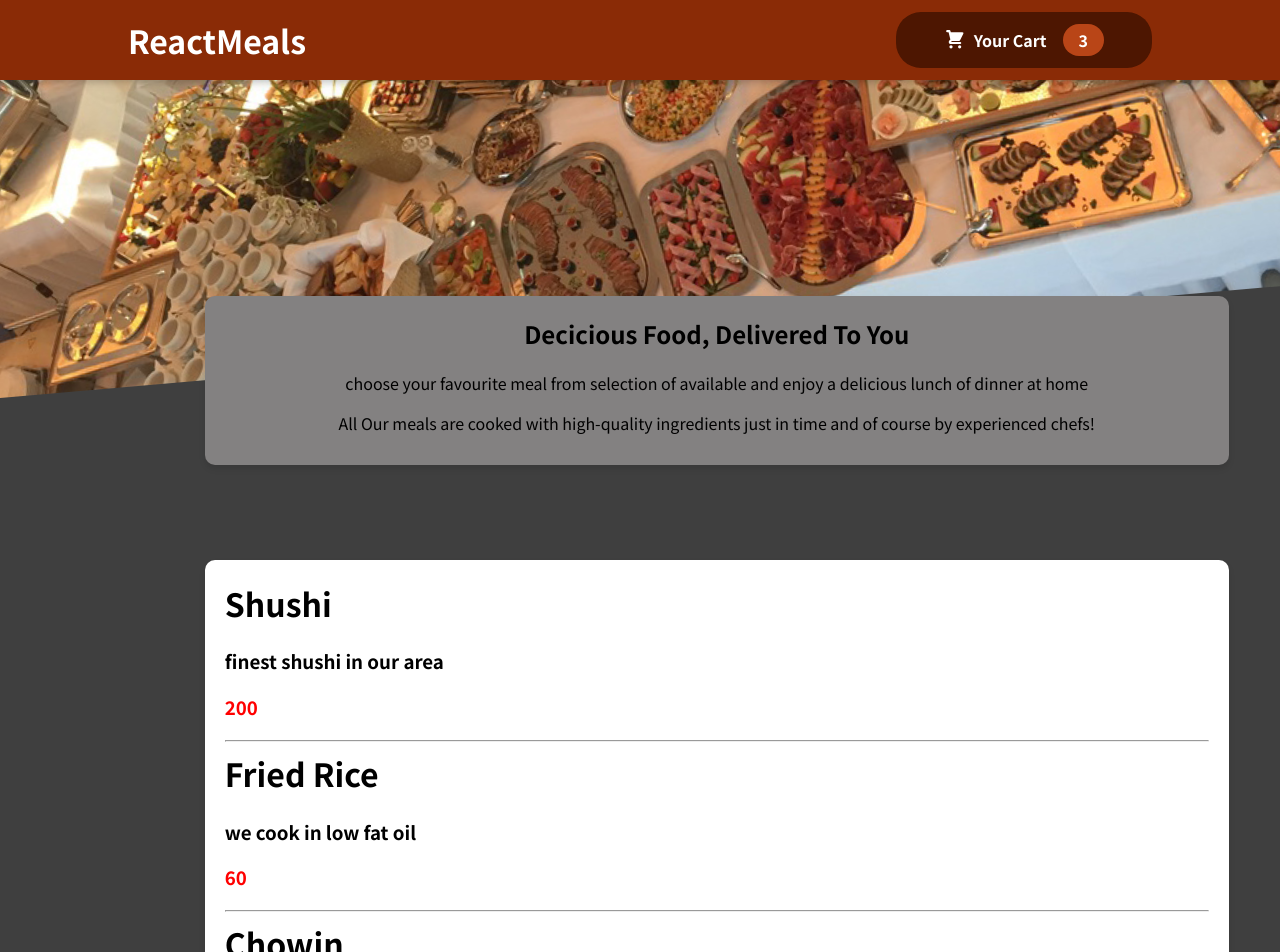
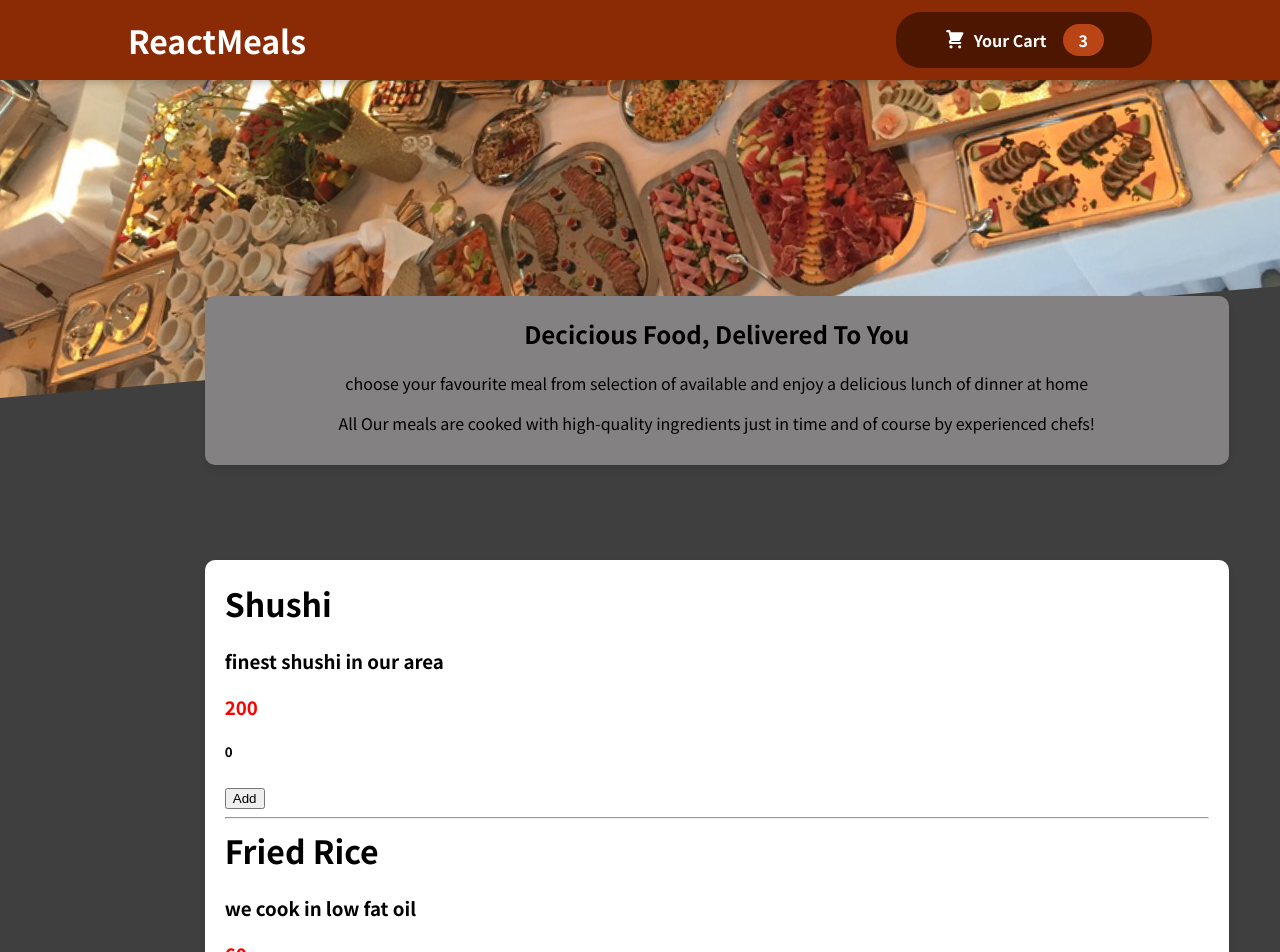
Before and after one commit to Shakyaalok/React_Resturant, a React (Create React App) app: page / in a window 1280 px wide. Shown: the top 952 px of the page. Built offline with nearby package versions, Linux system fonts and the light colour scheme.

Commit message:
adding the add quantity button but has issue like in all food item also increases

```diff
--- a/src/Components/Layout/FoodLists.jsx
+++ b/src/Components/Layout/FoodLists.jsx
@@ -1,4 +1,4 @@
-import React, { Fragment } from 'react'
+import React, { Fragment,useState } from 'react'
 import classes from './FoodLists.module.css'
 
 const FoodLists = () => {
@@ -10,6 +10,13 @@ const FoodLists = () => {
     ]
 
 
+    const [quantity,setQuantity] = useState(0);
+
+    const quantitHadler = () =>{
+        setQuantity(quantity+1);
+    }
+
+
 const showFoodLists = () =>{
     return foodLists.map((itm,index)=>{
         return (
@@ -19,6 +26,9 @@ const showFoodLists = () =>{
             <h3>{itm.description}</h3>
             <h3 className={classes['food-price']}>{itm.price}</h3>
             </div>
+            <h5>{quantity}</h5>
+            <button onClick={quantitHadler}>Add</button>
+
             {index !== foodLists.length - 1 && <hr />} {/* Add underline except for the last item */}
           </Fragment>
 
```
